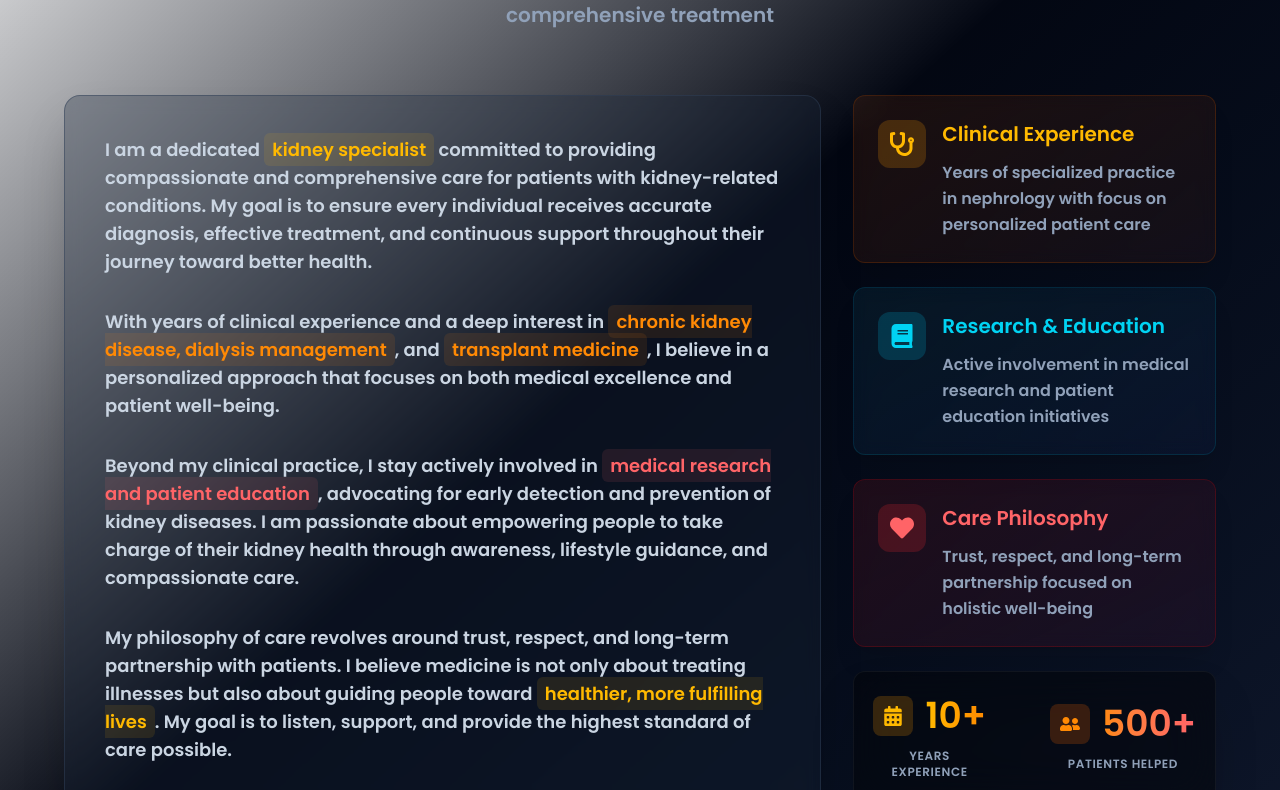
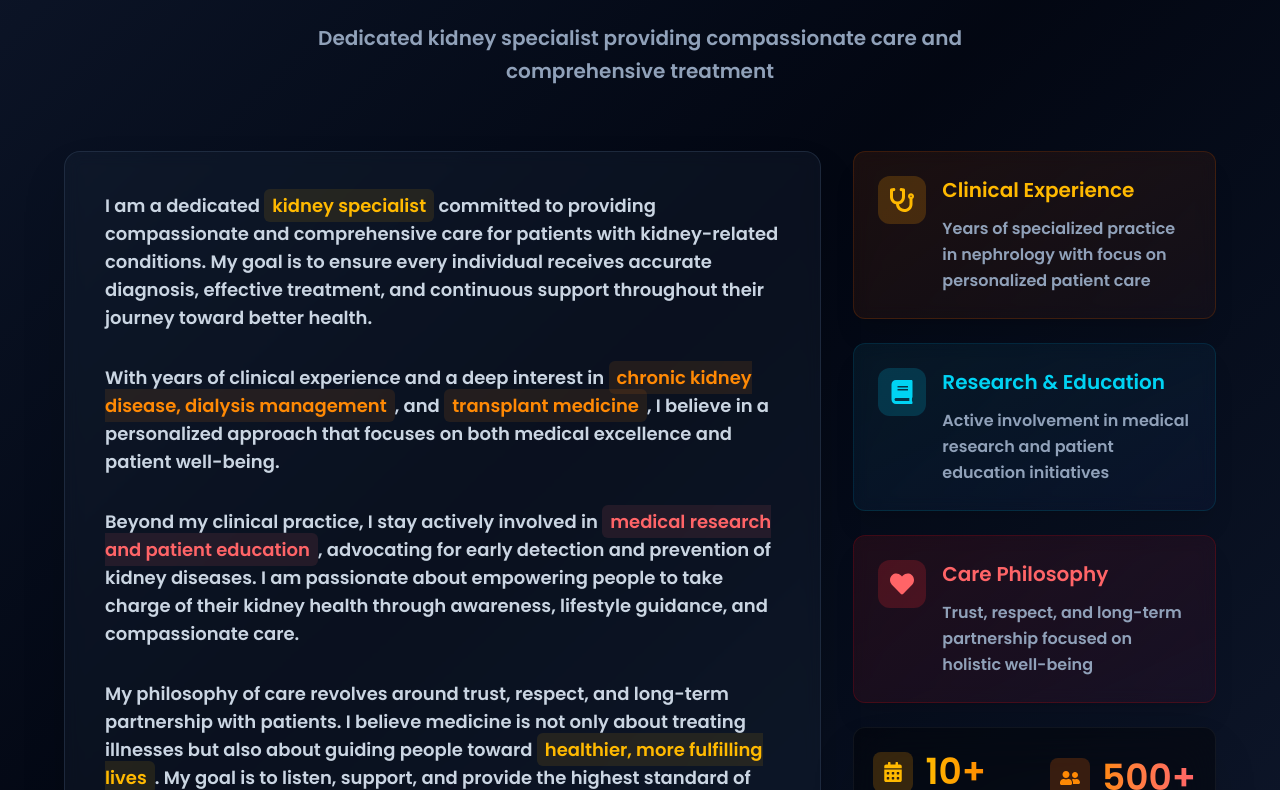
Before and after one commit to Suyog0-0/maheshrajsigdel, a Next.js app in the folder maheshrajsigdel-frontend/: page /about in a window 1280 px wide. Shown: the part 250-1040 px from the top of the page. Built offline with nearby package versions, Linux system fonts and the light colour scheme.

Commit message:
Fixed type erros, improved UX and design of about page

```diff
--- a/maheshrajsigdel-frontend/app/(user)/about/page.tsx
+++ b/maheshrajsigdel-frontend/app/(user)/about/page.tsx
@@ -1,30 +1,37 @@
 "use client";
 import React, { useEffect, useState, useRef } from "react";
-import { FaStethoscope, FaBook, FaHeart, FaChartLine, FaUserFriends, FaCalendarAlt } from "react-icons/fa";
+import {
+  FaStethoscope,
+  FaBook,
+  FaHeart,
+  FaUserFriends,
+  FaCalendarAlt,
+} from "react-icons/fa";
 
 const AboutMe = () => {
   const [isLoaded, setIsLoaded] = useState(false);
-  const [visibleSections, setVisibleSections] = useState({});
-  const sectionRefs = useRef([]);
+  const [visibleSections, setVisibleSections] = useState<Record<string, boolean>>({});
+  const sectionRefs = useRef<(HTMLDivElement | null)[]>([]);
 
   useEffect(() => {
     const timer = setTimeout(() => setIsLoaded(true), 50);
 
-    // Intersection Observer for scroll animations
     const observer = new IntersectionObserver(
       (entries) => {
         entries.forEach((entry) => {
-          if (entry.isIntersecting) {
-            setVisibleSections(prev => ({
+          const target = entry.target as HTMLDivElement;
+          const sectionId = target.dataset.section;
+          if (entry.isIntersecting && sectionId) {
+            setVisibleSections((prev) => ({
               ...prev,
-              [entry.target.dataset.section]: true
+              [sectionId]: true,
             }));
           }
         });
       },
       {
         threshold: 0.1,
-        rootMargin: '0px 0px -30px 0px'
+        rootMargin: "0px 0px -30px 0px",
       }
     );
 
@@ -38,28 +45,31 @@ const AboutMe = () => {
     };
   }, []);
 
-  const addToRefs = (el, index) => {
-    if (el && !sectionRefs.current.includes(el)) {
+  const addToRefs = (el: HTMLDivElement | null, index: number) => {
+    if (sectionRefs.current.length <= index) {
+      while (sectionRefs.current.length <= index) {
+        sectionRefs.current.push(null);
+      }
+    }
+    if (el && sectionRefs.current[index] !== el) {
       el.dataset.section = `section-${index}`;
-      sectionRefs.current.push(el);
+      sectionRefs.current[index] = el;
     }
   };
 
   return (
-    // ===== MAIN CONTAINER =====
     <section
       id="about"
-      className={`min-h-screen bg-gradient-to-br from-black-900 via-gray-950 to-slate-900 text-slate-200 py-28 px-6 md:px-16 transition-all duration-500 ease-out ${
-        isLoaded ? 'opacity-100 translate-y-0' : 'opacity-0 translate-y-8'
+      className={`min-h-screen bg-gradient-to-br from-slate-900 via-gray-950 to-slate-900 text-slate-200 pt-42 pb-28 px-6 md:px-16 transition-all duration-500 ease-out ${
+        isLoaded ? "opacity-100 translate-y-0" : "opacity-0 translate-y-8"
       }`}
     >
-
-      {/* ===== HEADER SECTION ===== */}
       <div className="max-w-6xl mx-auto">
+        {/* ===== HEADER SECTION ===== */}
         <div
           ref={(el) => addToRefs(el, 0)}
           className={`text-center mb-16 transition-all duration-500 delay-100 ${
-            visibleSections['section-0'] ? 'opacity-100 translate-y-0' : 'opacity-0 translate-y-8'
+            visibleSections["section-0"] ? "opacity-100 translate-y-0" : "opacity-0 translate-y-8"
           }`}
         >
           <div className="relative inline-block">
@@ -75,51 +85,78 @@ const AboutMe = () => {
 
         {/* ===== CONTENT GRID ===== */}
         <div className="grid lg:grid-cols-3 gap-8 max-w-6xl mx-auto">
-
           {/* ===== MAIN CONTENT CARD ===== */}
           <div className="lg:col-span-2">
             <div
               ref={(el) => addToRefs(el, 1)}
               className={`bg-slate-800/30 backdrop-blur-sm rounded-2xl p-8 md:p-10 shadow-2xl border border-slate-700/50 hover:border-amber-500/20 transition-all duration-300 group hover:shadow-2xl hover:shadow-amber-500/5 ${
-                visibleSections['section-1'] ? 'opacity-100 translate-x-0' : 'opacity-0 -translate-x-8'
+                visibleSections["section-1"] ? "opacity-100 translate-x-0" : "opacity-0 -translate-x-8"
               }`}
             >
               <div className="absolute inset-0 bg-gradient-to-r from-amber-500/5 to-orange-500/5 rounded-2xl opacity-0 group-hover:opacity-100 transition-opacity duration-300"></div>
 
               <div className="relative space-y-8 text-slate-300 leading-relaxed">
                 {/* First Paragraph */}
-                <div className={`transition-all duration-300 delay-150 ${
-                  visibleSections['section-1'] ? 'opacity-100 translate-y-0' : 'opacity-0 translate-y-4'
-                }`}>
+                <div
+                  className={`transition-all duration-300 delay-150 ${
+                    visibleSections["section-1"] ? "opacity-100 translate-y-0" : "opacity-0 translate-y-4"
+                  }`}
+                >
                   <p className="text-lg">
-                    I am a dedicated <span className="text-amber-400 font-medium bg-amber-400/10 px-2 py-1 rounded-md transition-all duration-200 hover:bg-amber-400/20 hover:scale-105 cursor-default">kidney specialist</span> committed to providing compassionate and comprehensive care for patients with kidney-related conditions. My goal is to ensure every individual receives accurate diagnosis, effective treatment, and continuous support throughout their journey toward better health.
+                    I am a dedicated{" "}
+                    <span className="text-amber-400 font-medium bg-amber-400/10 px-2 py-1 rounded-md transition-all duration-200 hover:bg-amber-400/20 hover:scale-105 cursor-default">
+                      kidney specialist
+                    </span>{" "}
+                    committed to providing compassionate and comprehensive care for patients with kidney-related conditions. My goal is to ensure every individual receives accurate diagnosis, effective treatment, and continuous support throughout their journey toward better health.
                   </p>
                 </div>
 
                 {/* Second Paragraph */}
-                <div className={`transition-all duration-300 delay-250 ${
-                  visibleSections['section-1'] ? 'opacity-100 translate-y-0' : 'opacity-0 translate-y-4'
-                }`}>
+                <div
+                  className={`transition-all duration-300 delay-250 ${
+                    visibleSections["section-1"] ? "opacity-100 translate-y-0" : "opacity-0 translate-y-4"
+                  }`}
+                >
                   <p className="text-lg">
-                    With years of clinical experience and a deep interest in <span className="text-orange-400 font-medium bg-orange-400/10 px-2 py-1 rounded-md transition-all duration-200 hover:bg-orange-400/20 hover:scale-105 cursor-default">chronic kidney disease, dialysis management</span>, and <span className="text-orange-400 font-medium bg-orange-400/10 px-2 py-1 rounded-md transition-all duration-200 hover:bg-orange-400/20 hover:scale-105 cursor-default">transplant medicine</span>, I believe in a personalized approach that focuses on both medical excellence and patient well-being.
+                    With years of clinical experience and a deep interest in{" "}
+                    <span className="text-orange-400 font-medium bg-orange-400/10 px-2 py-1 rounded-md transition-all duration-200 hover:bg-orange-400/20 hover:scale-105 cursor-default">
+                      chronic kidney disease, dialysis management
+                    </span>
+                    , and{" "}
+                    <span className="text-orange-400 font-medium bg-orange-400/10 px-2 py-1 rounded-md transition-all duration-200 hover:bg-orange-400/20 hover:scale-105 cursor-default">
+                      transplant medicine
+                    </span>
+                    , I believe in a personalized approach that focuses on both medical excellence and patient well-being.
                   </p>
                 </div>
 
                 {/* Third Paragraph */}
-                <div className={`transition-all duration-300 delay-350 ${
-                  visibleSections['section-1'] ? 'opacity-100 translate-y-0' : 'opacity-0 translate-y-4'
-                }`}>
+                <div
+                  className={`transition-all duration-300 delay-350 ${
+                    visibleSections["section-1"] ? "opacity-100 translate-y-0" : "opacity-0 translate-y-4"
+                  }`}
+                >
                   <p className="text-lg">
-                    Beyond my clinical practice, I stay actively involved in <span className="text-red-400 font-medium bg-red-400/10 px-2 py-1 rounded-md transition-all duration-200 hover:bg-red-400/20 hover:scale-105 cursor-default">medical research and patient education</span>, advocating for early detection and prevention of kidney diseases. I am passionate about empowering people to take charge of their kidney health through awareness, lifestyle guidance, and compassionate care.
+                    Beyond my clinical practice, I stay actively involved in{" "}
+                    <span className="text-red-400 font-medium bg-red-400/10 px-2 py-1 rounded-md transition-all duration-200 hover:bg-red-400/20 hover:scale-105 cursor-default">
+                      medical research and patient education
+                    </span>
+                    , advocating for early detection and prevention of kidney diseases. I am passionate about empowering people to take charge of their kidney health through awareness, lifestyle guidance, and compassionate care.
                   </p>
                 </div>
 
                 {/* Fourth Paragraph */}
-                <div className={`transition-all duration-300 delay-450 ${
-                  visibleSections['section-1'] ? 'opacity-100 translate-y-0' : 'opacity-0 translate-y-4'
-                }`}>
+                <div
+                  className={`transition-all duration-300 delay-450 ${
+                    visibleSections["section-1"] ? "opacity-100 translate-y-0" : "opacity-0 translate-y-4"
+                  }`}
+                >
                   <p className="text-lg">
-                    My philosophy of care revolves around trust, respect, and long-term partnership with patients. I believe medicine is not only about treating illnesses but also about guiding people toward <span className="text-amber-400 font-medium bg-amber-400/10 px-2 py-1 rounded-md transition-all duration-200 hover:bg-amber-400/20 hover:scale-105 cursor-default">healthier, more fulfilling lives</span>. My goal is to listen, support, and provide the highest standard of care possible.
+                    My philosophy of care revolves around trust, respect, and long-term partnership with patients. I believe medicine is not only about treating illnesses but also about guiding people toward{" "}
+                    <span className="text-amber-400 font-medium bg-amber-400/10 px-2 py-1 rounded-md transition-all duration-200 hover:bg-amber-400/20 hover:scale-105 cursor-default">
+                      healthier, more fulfilling lives
+                    </span>
+                    . My goal is to listen, support, and provide the highest standard of care possible.
                   </p>
                 </div>
               </div>
@@ -128,22 +165,21 @@ const AboutMe = () => {
 
           {/* ===== FEATURE CARDS ===== */}
           <div className="flex flex-col gap-6">
-
             {/* Clinical Experience Card */}
             <div
               ref={(el) => addToRefs(el, 2)}
               className={`bg-gradient-to-br from-amber-900/20 to-orange-900/10 backdrop-blur-sm rounded-xl p-6 shadow-xl border border-amber-800/30 hover:border-amber-600/50 transition-all duration-300 group hover:transform hover:-translate-y-1 hover:shadow-2xl ${
-                visibleSections['section-2'] ? 'opacity-100 translate-x-0' : 'opacity-0 translate-x-8'
+                visibleSections["section-2"] ? "opacity-100 translate-x-0" : "opacity-0 translate-x-8"
               }`}
-              style={{ transitionDelay: '100ms' }}
+              style={{ transitionDelay: "100ms" }}
             >
               <div className="flex items-start space-x-4">
                 <div className="w-12 h-12 bg-amber-500/20 rounded-xl flex items-center justify-center group-hover:bg-amber-500/30 transition-all duration-200 group-hover:scale-110">
                   <FaStethoscope className="w-6 h-6 text-amber-400" />
                 </div>
                 <div className="flex-1">
-                  <h3 className="text-xl font-semibold text-amber-400 mb-3 flex items-center space-x-2">
-                    <span>Clinical Experience</span>
+                  <h3 className="text-xl font-semibold text-amber-400 mb-3">
+                    Clinical Experience
                   </h3>
                   <p className="text-slate-400 text-base leading-relaxed">
                     Years of specialized practice in nephrology with focus on personalized patient care
@@ -156,17 +192,17 @@ const AboutMe = () => {
             <div
               ref={(el) => addToRefs(el, 3)}
               className={`bg-gradient-to-br from-cyan-900/20 to-blue-900/10 backdrop-blur-sm rounded-xl p-6 shadow-xl border border-cyan-800/30 hover:border-cyan-600/50 transition-all duration-300 group hover:transform hover:-translate-y-1 hover:shadow-2xl ${
-                visibleSections['section-3'] ? 'opacity-100 translate-x-0' : 'opacity-0 translate-x-8'
+                visibleSections["section-3"] ? "opacity-100 translate-x-0" : "opacity-0 translate-x-8"
               }`}
-              style={{ transitionDelay: '200ms' }}
+              style={{ transitionDelay: "200ms" }}
             >
               <div className="flex items-start space-x-4">
                 <div className="w-12 h-12 bg-cyan-500/20 rounded-xl flex items-center justify-center group-hover:bg-cyan-500/30 transition-all duration-200 group-hover:scale-110">
                   <FaBook className="w-6 h-6 text-cyan-400" />
                 </div>
                 <div className="flex-1">
-                  <h3 className="text-xl font-semibold text-cyan-400 mb-3 flex items-center space-x-2">
-                    <span>Research & Education</span>
+                  <h3 className="text-xl font-semibold text-cyan-400 mb-3">
+                    Research & Education
                   </h3>
                   <p className="text-slate-400 text-base leading-relaxed">
                     Active involvement in medical research and patient education initiatives
@@ -179,17 +215,17 @@ const AboutMe = () => {
             <div
               ref={(el) => addToRefs(el, 4)}
               className={`bg-gradient-to-br from-red-900/20 to-rose-900/10 backdrop-blur-sm rounded-xl p-6 shadow-xl border border-red-800/30 hover:border-red-600/50 transition-all duration-300 group hover:transform hover:-translate-y-1 hover:shadow-2xl ${
-                visibleSections['section-4'] ? 'opacity-100 translate-x-0' : 'opacity-0 translate-x-8'
+                visibleSections["section-4"] ? "opacity-100 translate-x-0" : "opacity-0 translate-x-8"
               }`}
-              style={{ transitionDelay: '300ms' }}
+              style={{ transitionDelay: "300ms" }}
             >
               <div className="flex items-start space-x-4">
                 <div className="w-12 h-12 bg-red-500/20 rounded-xl flex items-center justify-center group-hover:bg-red-500/30 transition-all duration-200 group-hover:scale-110">
                   <FaHeart className="w-6 h-6 text-red-400" />
                 </div>
                 <div className="flex-1">
-                  <h3 className="text-xl font-semibold text-red-400 mb-3 flex items-center space-x-2">
-                    <span>Care Philosophy</span>
+                  <h3 className="text-xl font-semibold text-red-400 mb-3">
+                    Care Philosophy
                   </h3>
                   <p className="text-slate-400 text-base leading-relaxed">
                     Trust, respect, and long-term partnership focused on holistic well-being
@@ -198,21 +234,19 @@ const AboutMe = () => {
               </div>
             </div>
 
-            {/* Stats Card */}
+            {/* Stats Card — FIXED ALIGNMENT */}
             <div
               ref={(el) => addToRefs(el, 5)}
               className={`bg-black/40 backdrop-blur-xl rounded-xl p-6 shadow-2xl border border-white/5 hover:border-amber-500/30 hover:shadow-amber-500/10 transition-all duration-300 ease-out group hover:transform hover:-translate-y-1 relative overflow-hidden ${
-                visibleSections['section-5'] ? 'opacity-100 translate-y-0' : 'opacity-0 translate-y-8'
+                visibleSections["section-5"] ? "opacity-100 translate-y-0" : "opacity-0 translate-y-8"
               }`}
-              style={{ transitionDelay: '400ms' }}
+              style={{ transitionDelay: "400ms" }}
             >
-              {/* ===== GLOW OVERLAY ===== */}
               <div className="absolute inset-0 bg-gradient-to-br from-amber-500/5 via-transparent to-orange-500/5 opacity-0 group-hover:opacity-100 transition-opacity duration-300"></div>
 
-              <div className="flex flex-col sm:flex-row justify-center items-center gap-8 relative z-10">
-
-                {/* ===== YEARS EXPERIENCE ===== */}
-                <div className="flex flex-col items-center text-center group/item">
+              <div className="flex flex-col sm:flex-row items-center justify-center gap-8 relative z-10">
+                {/* YEARS EXPERIENCE */}
+                <div className="flex flex-col items-center text-center group/item min-h-[72px]">
                   <div className="flex items-center space-x-3 mb-3">
                     <div className="w-10 h-10 bg-amber-500/20 rounded-lg flex items-center justify-center group-hover/item:bg-amber-500/30 transition-all duration-200 group-hover/item:scale-110">
                       <FaCalendarAlt className="w-5 h-5 text-amber-400" />
@@ -226,11 +260,11 @@ const AboutMe = () => {
                   </span>
                 </div>
 
-                {/* ===== VERTICAL DIVIDER ===== */}
-                <div className="hidden sm:block h-12 w-px bg-gradient-to-b from-transparent via-white/10 to-transparent"></div>
+                {/* VERTICAL DIVIDER */}
+                <div className="hidden sm:block w-px h-12 bg-gradient-to-b from-transparent via-white/10 to-transparent"></div>
 
-                {/* ===== PATIENTS HELPED ===== */}
-                <div className="flex flex-col items-center text-center group/item">
+                {/* PATIENTS HELPED */}
+                <div className="flex flex-col items-center text-center group/item min-h-[72px]">
                   <div className="flex items-center space-x-3 mb-3">
                     <div className="w-10 h-10 bg-orange-500/20 rounded-lg flex items-center justify-center group-hover/item:bg-orange-500/30 transition-all duration-200 group-hover/item:scale-110">
                       <FaUserFriends className="w-5 h-5 text-orange-400" />
@@ -249,7 +283,6 @@ const AboutMe = () => {
         </div>
       </div>
 
-      {/* ===== ANIMATION STYLES ===== */}
       <style jsx>{`
         @keyframes gradient-x {
           0%, 100% {
@@ -263,13 +296,9 @@ const AboutMe = () => {
           background-size: 200% 200%;
           animation: gradient-x 6s ease infinite;
         }
-
-        /* Smooth scrolling for the whole page */
         html {
           scroll-behavior: smooth;
         }
-
-        /* Custom selection colors */
         ::selection {
           background: rgba(251, 191, 36, 0.3);
           color: white;
```
